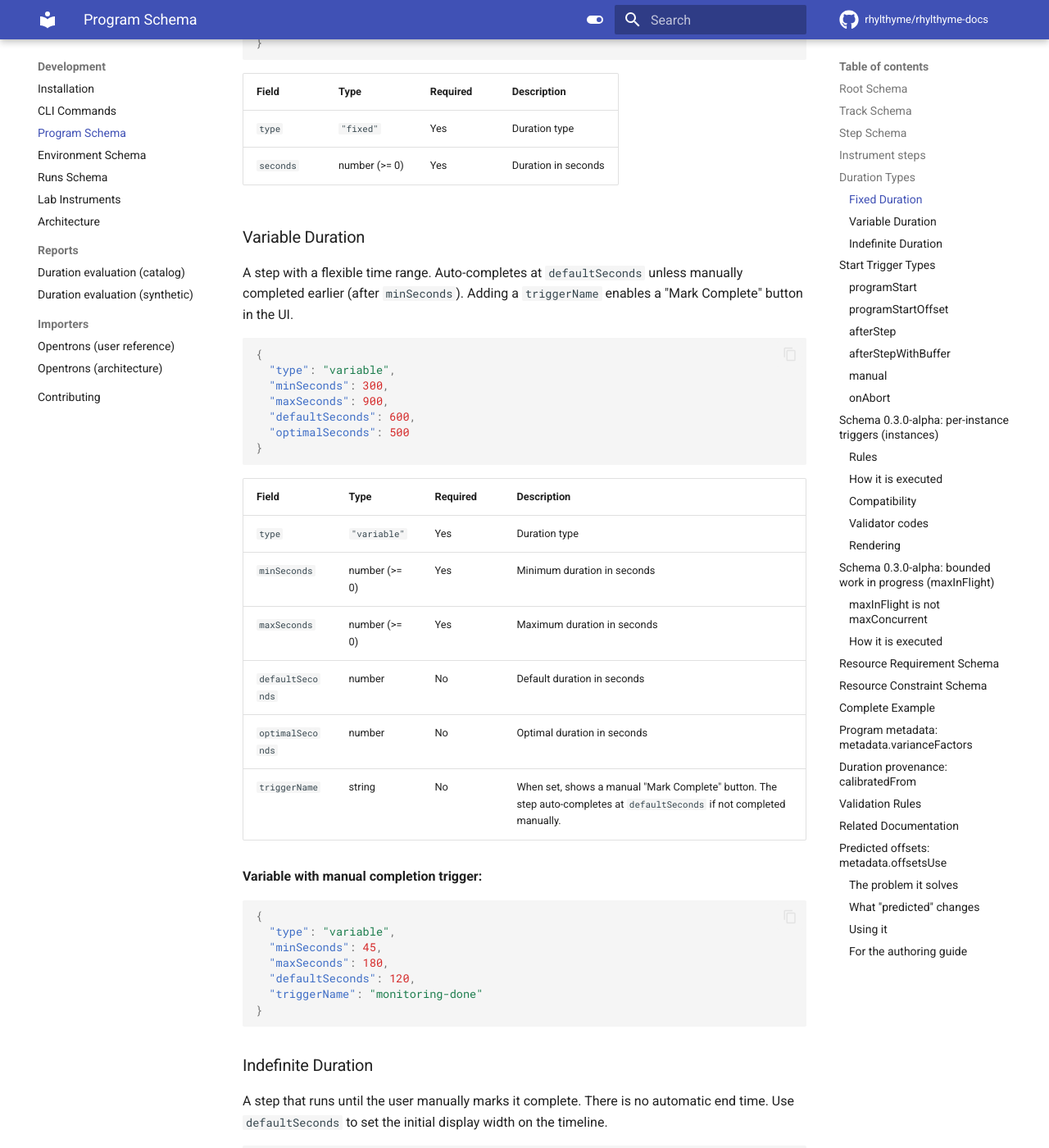
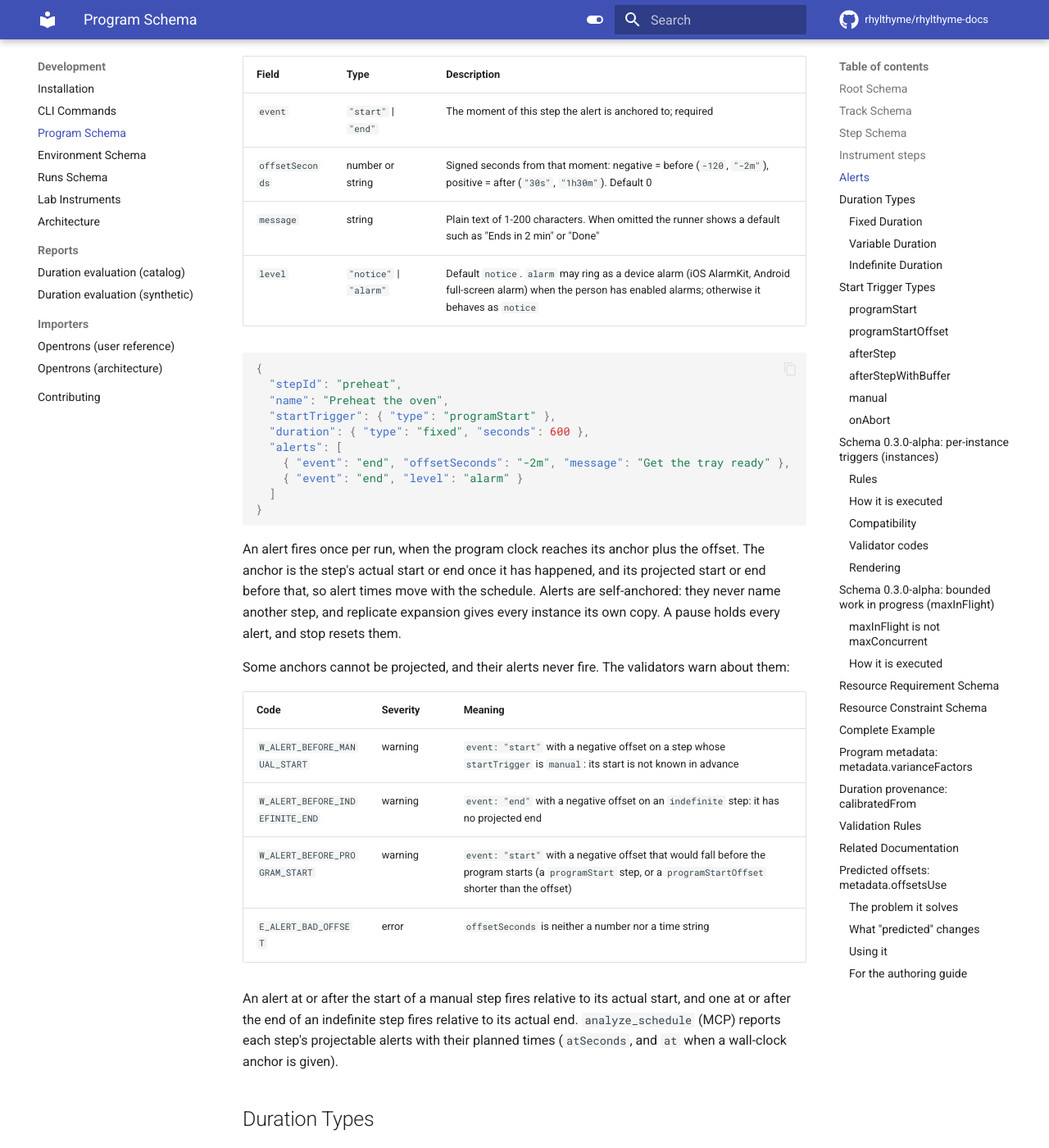
Before and after one commit to rhylthyme/rhylthyme-docs, an MkDocs documentation site: the page built from docs/development/schema.md, in a window 1280 px wide and 1400 px high, scrolled down 2841 px. Shown: the whole window at 82% size. Built offline with MkDocs 1.6.1 and Material for MkDocs 9.7.7, drawn with Linux system fonts in a browser that asks for light colours; comment, search, counter and statistics services are not loaded; the version menu is left out; some of the changed text lies outside the part shown.

Commit message:
Schema docs: step alerts
Co-Authored-By: Claude Opus 5.5 <noreply@anthropic.com>

````diff
--- a/docs/development/schema.md
+++ b/docs/development/schema.md
@@ -40,6 +40,7 @@ Programs are defined in JSON and describe workflows with tracks, steps, timing d
 | `notes` | string | No | Additional notes |
 | `metadata` | object | No | Additional metadata |
 | `instrument` | Instrument | No | Calls to a lab instrument (see [Instrument steps](#instrument-steps)) |
+| `alerts` | array of Alert | No | Notifications at moments of the step (see [Alerts](#alerts)) |
 
 ## Instrument steps
 
@@ -64,6 +65,56 @@ the step's. `command` and `until` are exclusive, and a step needs at least
 one of `command`, `until`, `start` or `end`. A step with `command` or `until`
 and no `duration` ends on the reply and is planned with an estimate; one with
 only `start`/`end` actions runs on its own `duration`.
+
+## Alerts
+
+A step's `alerts` (package 0.2.3-alpha, both program schemas) are
+notifications the live runner shows the person at a moment of that step: an
+in-page banner and chime on the web, and a phone notification from the iOS and
+Android apps while the app is in the background.
+
+| Field | Type | Description |
+|-------|------|-------------|
+| `event` | `"start"` \| `"end"` | The moment of this step the alert is anchored to; required |
+| `offsetSeconds` | number or string | Signed seconds from that moment: negative = before (`-120`, `"-2m"`), positive = after (`"30s"`, `"1h30m"`). Default 0 |
+| `message` | string | Plain text of 1-200 characters. When omitted the runner shows a default such as "Ends in 2 min" or "Done" |
+| `level` | `"notice"` \| `"alarm"` | Default `notice`. `alarm` may ring as a device alarm (iOS AlarmKit, Android full-screen alarm) when the person has enabled alarms; otherwise it behaves as `notice` |
+
+```json
+{
+  "stepId": "preheat",
+  "name": "Preheat the oven",
+  "startTrigger": { "type": "programStart" },
+  "duration": { "type": "fixed", "seconds": 600 },
+  "alerts": [
+    { "event": "end", "offsetSeconds": "-2m", "message": "Get the tray ready" },
+    { "event": "end", "level": "alarm" }
+  ]
+}
+```
+
+An alert fires once per run, when the program clock reaches its anchor plus
+the offset. The anchor is the step's actual start or end once it has
+happened, and its projected start or end before that, so alert times move
+with the schedule. Alerts are self-anchored: they never name another step,
+and replicate expansion gives every instance its own copy. A pause holds
+every alert, and stop resets them.
+
+Some anchors cannot be projected, and their alerts never fire. The validators
+warn about them:
+
+| Code | Severity | Meaning |
+|------|----------|---------|
+| `W_ALERT_BEFORE_MANUAL_START` | warning | `event: "start"` with a negative offset on a step whose `startTrigger` is `manual`: its start is not known in advance |
+| `W_ALERT_BEFORE_INDEFINITE_END` | warning | `event: "end"` with a negative offset on an `indefinite` step: it has no projected end |
+| `W_ALERT_BEFORE_PROGRAM_START` | warning | `event: "start"` with a negative offset that would fall before the program starts (a `programStart` step, or a `programStartOffset` shorter than the offset) |
+| `E_ALERT_BAD_OFFSET` | error | `offsetSeconds` is neither a number nor a time string |
+
+An alert at or after the start of a manual step fires relative to its actual
+start, and one at or after the end of an indefinite step fires relative to its
+actual end. `analyze_schedule` (MCP) reports each step's projectable alerts
+with their planned times (`atSeconds`, and `at` when a wall-clock anchor is
+given).
 
 ## Duration Types
 
````
